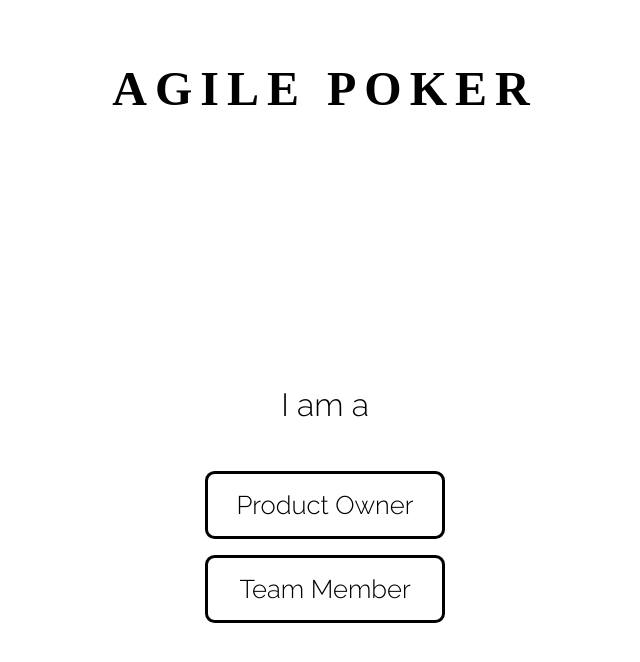
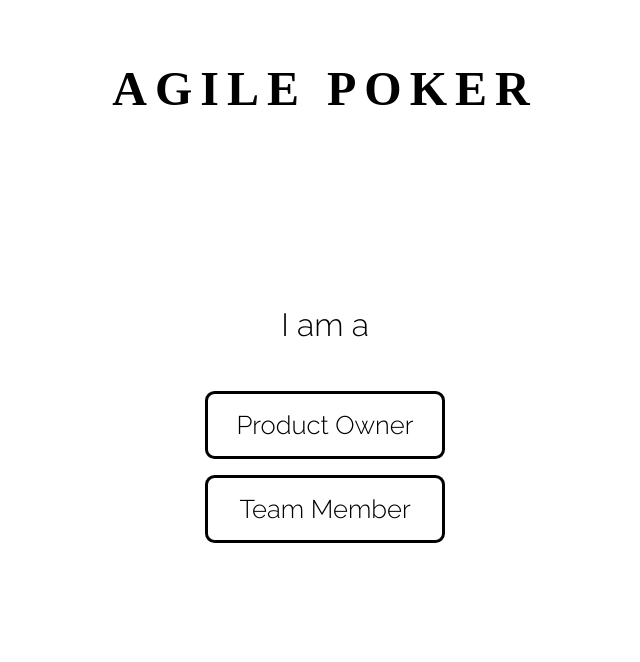
Before and after one commit to viktor-okomdal/agile-poker, a Vue app: page /#/ in a window 1280 px wide. Shown: the top 662 px of the page, without its empty margins (315-955 px from the left). Built offline with nearby package versions, Linux system fonts and the light colour scheme; a web font is replaced by a local one.

Commit message:
Update Home view

```diff
--- a/src/views/Home.vue
+++ b/src/views/Home.vue
@@ -26,12 +26,13 @@ export default {
   .home{
     display: grid;
     place-items: center;
-    grid-template-rows: 20% 80%;
+    grid-template-rows: 20% 60%;
     height: 100vh;
   }
   .content{
     display: flex;
     flex-direction: column;
+    justify-content: start;
     align-items: center;
   }
   button{
```
